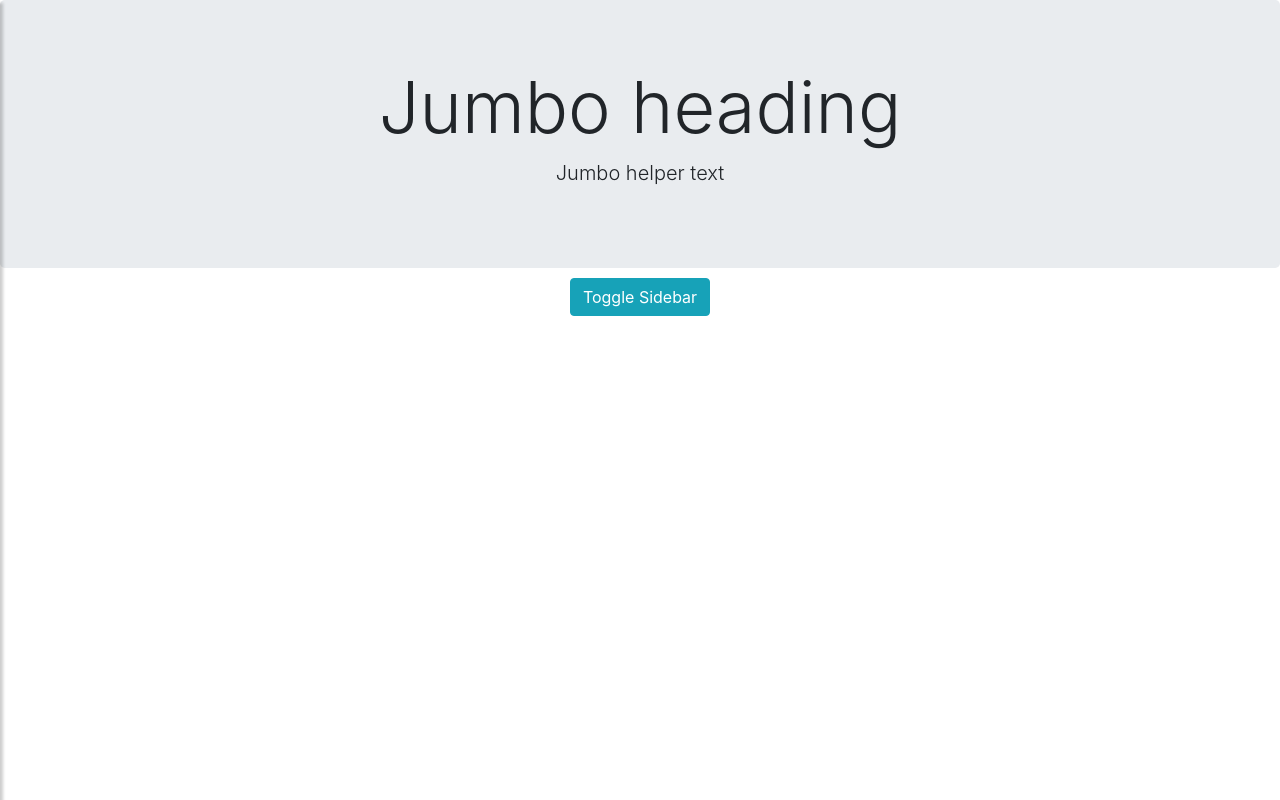
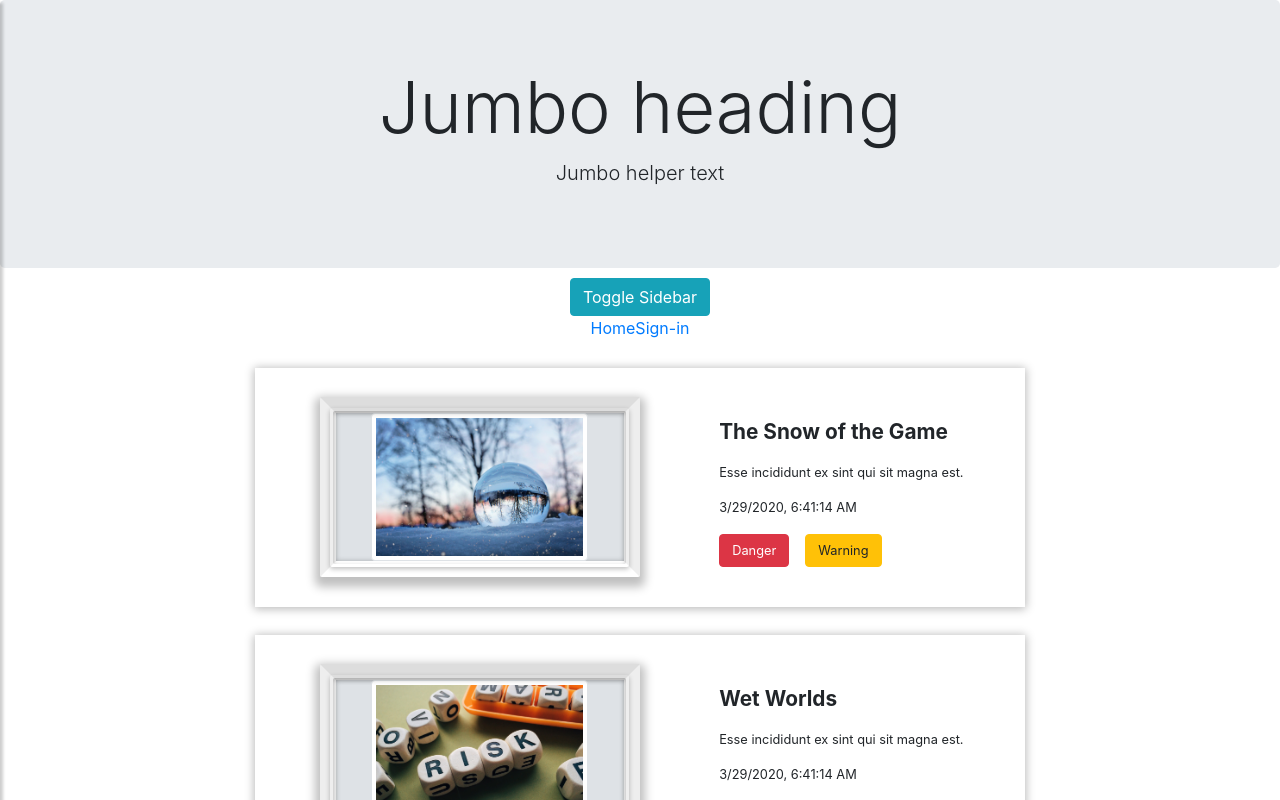
Before and after one commit to huyph14494/reactjs-practice-2020, a React (Create React App) app: page / in a window 1280 px wide. Shown: the top 800 px of the page. Built offline with nearby package versions, Linux system fonts and the light colour scheme.

Commit message:
remove animation router

```diff
--- a/package.json
+++ b/package.json
@@ -18,7 +18,6 @@
     "react-redux": "^7.2.0",
     "react-router-dom": "^5.1.2",
     "react-scripts": "3.4.1",
-    "react-transition-group": "^4.3.0",
     "redux": "^4.0.5",
     "uuid": "^7.0.3"
   },
--- a/src/App.css
+++ b/src/App.css
@@ -139,7 +139,6 @@
 	}
 }
 
-
 /* ---------------------------------------------------
     SIDEBAR STYLE
 ----------------------------------------------------- */
@@ -165,7 +164,7 @@
 	left: -250px;
 	height: 100vh;
 	z-index: 999;
-    background: #7386D5;
+	background: #7386d5;
 	color: #fff;
 	transition: all 0.3s;
 	overflow-y: auto;
@@ -181,7 +180,7 @@
 	height: 35px;
 	line-height: 35px;
 	text-align: center;
-    background: #7386D5;
+	background: #7386d5;
 	position: absolute;
 	top: 10px;
 	right: 10px;
@@ -193,7 +192,7 @@
 
 #dismiss:hover {
 	background: #fff;
-    color: #7386D5;
+	color: #7386d5;
 }
 
 #sidebar .sidebar-header {
@@ -218,7 +217,7 @@
 }
 
 #sidebar ul li a:not(.active):hover {
-    color: #7386D5 !important;
+	color: #7386d5 !important;
 	background: #fff;
 }
 
@@ -226,7 +225,7 @@
 	color: #fff !important;
 }
 
-#sidebar ul li.active>a,
+#sidebar ul li.active > a,
 a[aria-expanded="true"] {
 	color: #fff;
 	background: #6d7fcc;
@@ -264,7 +263,7 @@ ul.CTAs a {
 
 a.download {
 	background: #fff;
-    color: #7386D5;
+	color: #7386d5;
 }
 
 a.article,
@@ -293,7 +292,7 @@ nav#sidebar ul.components a {
 
 #sidebar::-webkit-scrollbar-thumb {
 	border-radius: 10px;
-  background: rgba(255,255,255,0.35);
+	background: rgba(255, 255, 255, 0.35);
 }
 
 /* #sidebar::-webkit-scrollbar-thumb:hover {
@@ -303,24 +302,3 @@ nav#sidebar ul.components a {
 /* #sidebar::-webkit-scrollbar-thumb:active {
   background: linear-gradient(left, #22ADD4, #1E98BA);
 } */
-
-/* ---------------------------------------------------
-    FADE CSSTransition
------------------------------------------------------ */
-.fade-enter {
-    opacity: 0.01;
-}
-
-.fade-enter.fade-enter-active {
-    opacity: 1;
-    transition: opacity 300ms ease-in;
-}
-
-.fade-exit {
-    opacity: 1;
-}
-
-.fade-exit.fade-exit-active {
-    opacity: 0.01;
-    transition: opacity 300ms ease-in;
-}
--- a/src/App.js
+++ b/src/App.js
@@ -2,20 +2,18 @@ import React from 'react';
 import { connect } from 'react-redux';
 import Header from './components/Header';
 import MenuSidebar from './components/MenuSidebar';
-import { BrowserRouter as Router, Route, Switch } from 'react-router-dom';
+import { Route, Switch, Link, withRouter } from 'react-router-dom';
 import routes from './routers/routers';
-import { v1 as uuidv1 } from 'uuid';
-import { TransitionGroup, CSSTransition } from 'react-transition-group';
 
-function App() {
+function App(props) {
 	return (
-		<Router>
 			<div className="App">
 				<Header />
 				<MenuSidebar />
-				<Switch>{routes.map((route, i) => <Route exact className="fade" key={i} {...route} />)}</Switch>
+				<Link to="/">Home</Link>
+				<Link to="/sign-in">Sign-in</Link>
+				<Switch location={props.location}>{routes.map((route, i) => <Route exact key={i} {...route} />)}</Switch>
 			</div>
-		</Router>
 	);
 }
 
@@ -26,4 +24,4 @@ const mapStateToProps = (state, ownProps) => {
 	};
 };
 
-export default connect(mapStateToProps)(App);
+export default withRouter(connect(mapStateToProps)(App));
--- a/src/components/List.js
+++ b/src/components/List.js
@@ -31,7 +31,7 @@ function List(props) {
 	return (
 		<section className="container max-width-800">
 			<div className="col-xs-12">
-				<table className="table table-hover bg-light table-borderless border-collapse-separate">{showList(props.news)}</table>
+				<table className="table table-hover table-borderless border-collapse-separate">{showList(props.news)}</table>
 			</div>
 		</section>
 	);
--- a/src/components/MenuSidebar.js
+++ b/src/components/MenuSidebar.js
@@ -34,10 +34,10 @@ function MenuSidebar(props) {
 							</li>
 						</ul> */}
 
-						<Link to="/reactjs_redux_example">Home</Link>
+						<Link to="/">Home</Link>
 					</li>
 					<li>
-						<Link to="/reactjs_redux_example/sign-in">Sign-in</Link>
+						<Link to="/sign-in">Sign-in</Link>
 					</li>
 				</ul>
 				<ul className="list-unstyled CTAs">
--- a/src/index.js
+++ b/src/index.js
@@ -6,11 +6,14 @@ import { Provider } from 'react-redux';
 import store1 from './stores/store1';
 import 'bootstrap/dist/css/bootstrap.min.css';
 import './App.css';
+import { BrowserRouter as Router } from 'react-router-dom';
 
 ReactDOM.render(
 	<React.StrictMode>
 		<Provider store={store1}>
+			<Router basename="/reactjs_redux_example">
 				<App />
+			</Router>
 		</Provider>
 	</React.StrictMode>,
 	document.getElementById('root')
--- a/src/routers/routers.js
+++ b/src/routers/routers.js
@@ -3,11 +3,11 @@ import List from 'src/components/List';
 
 const routes = [
 	{
-		path: '/reactjs_redux_example',
+		path: '/',
 		component: List
 	},
 	{
-		path: '/reactjs_redux_example/sign-in',
+		path: '/sign-in',
 		component: Signin
 	}
 ];
```
Lines whose indentation alone changed are shown as unchanged.
